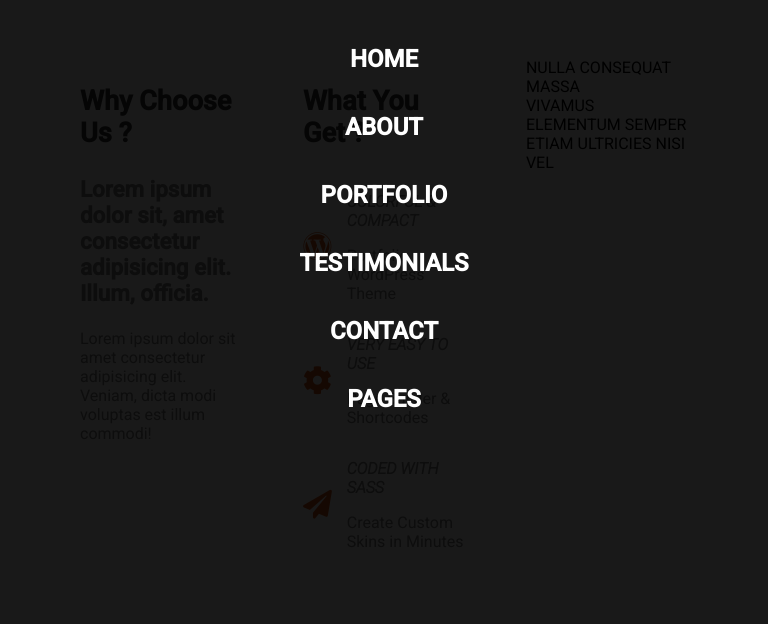
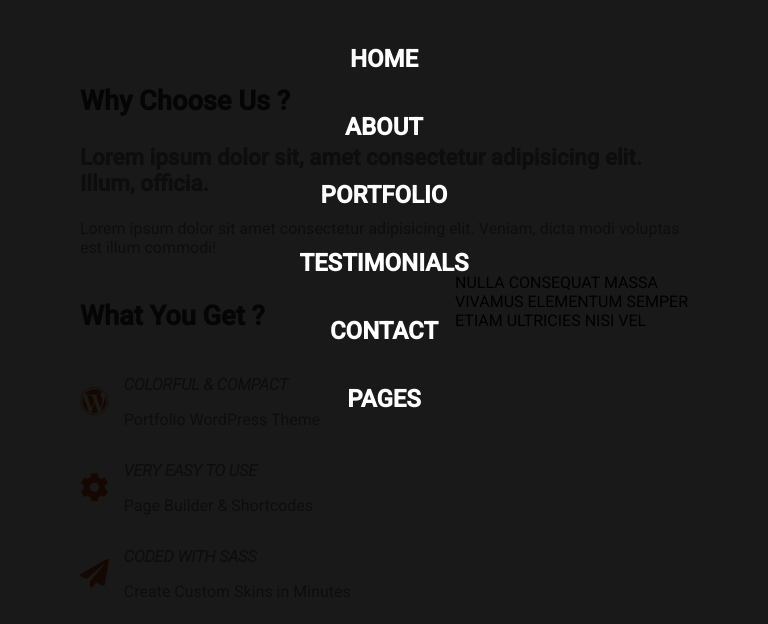
Before and after one commit to beatricemachalica/ELAN_Vibes, a plain HTML site: page index.html in a window 768 px wide. Shown: the part 151-775 px from the top of the page. Drawn offline with Linux system fonts and the light colour scheme.

Commit message:
update with Terence

```diff
--- a/css/media_style.css
+++ b/css/media_style.css
@@ -138,6 +138,13 @@
     .secondNav nav{
         width: 35%;
     }
+    /* promoting section */
+    .promoting{
+        flex-wrap: wrap;
+    }
+    .promoting article{
+        width: auto;
+    }
     /* contact */
     .formContact .button{
         width: 40%;
```
